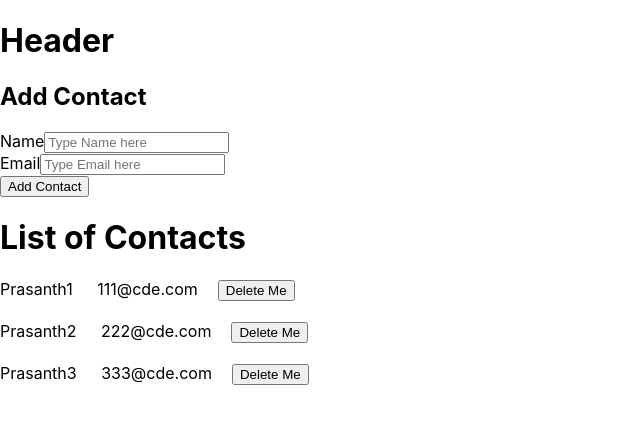
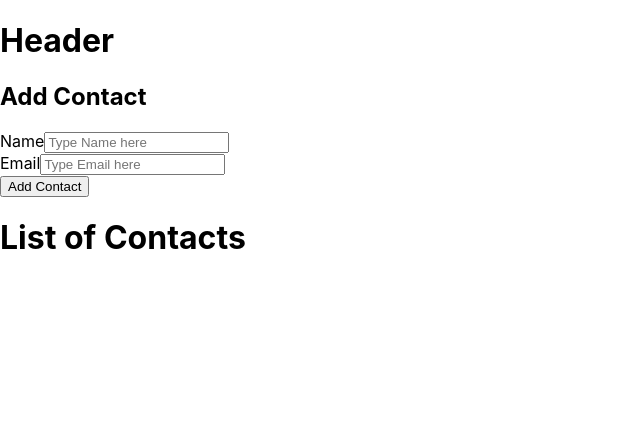
Before and after one commit to mail2prasanthv/contact-app-dipesh, a React (Create React App) app: page / in a window 1280 px wide. Shown: the top 424 px of the page, without its empty margins (0-640 px from the left). Built offline with nearby package versions, Linux system fonts and the light colour scheme.

Commit message:
Step 10 .Remove static definition contacts list in App.js and create a state variable “contacts” and initialize it with empty array.

```diff
--- a/src/App.js
+++ b/src/App.js
@@ -1,25 +1,12 @@
 import AddContact from "./components/AddContact";
 import Header from "./components/Header";
 import ContactList from "./components/ContactList";
+import { useState } from "react";
 
 function App() {
-const contactlist= [
-  {
-    "id": 1,
-    "name":"Prasanth1",
-    "email": "111@cde.com"
-  },
-  {
-    "id": 2,
-    "name":"Prasanth2",
-    "email": "222@cde.com"
-  },
-  {
-    "id": 3,
-    "name":"Prasanth3",
-    "email": "333@cde.com"
-  }
-]
+
+   //initializing empty array as contactlist state variable
+  const[contactlist, setContactlist] = useState([]);
 
   return (
     <div>
```
